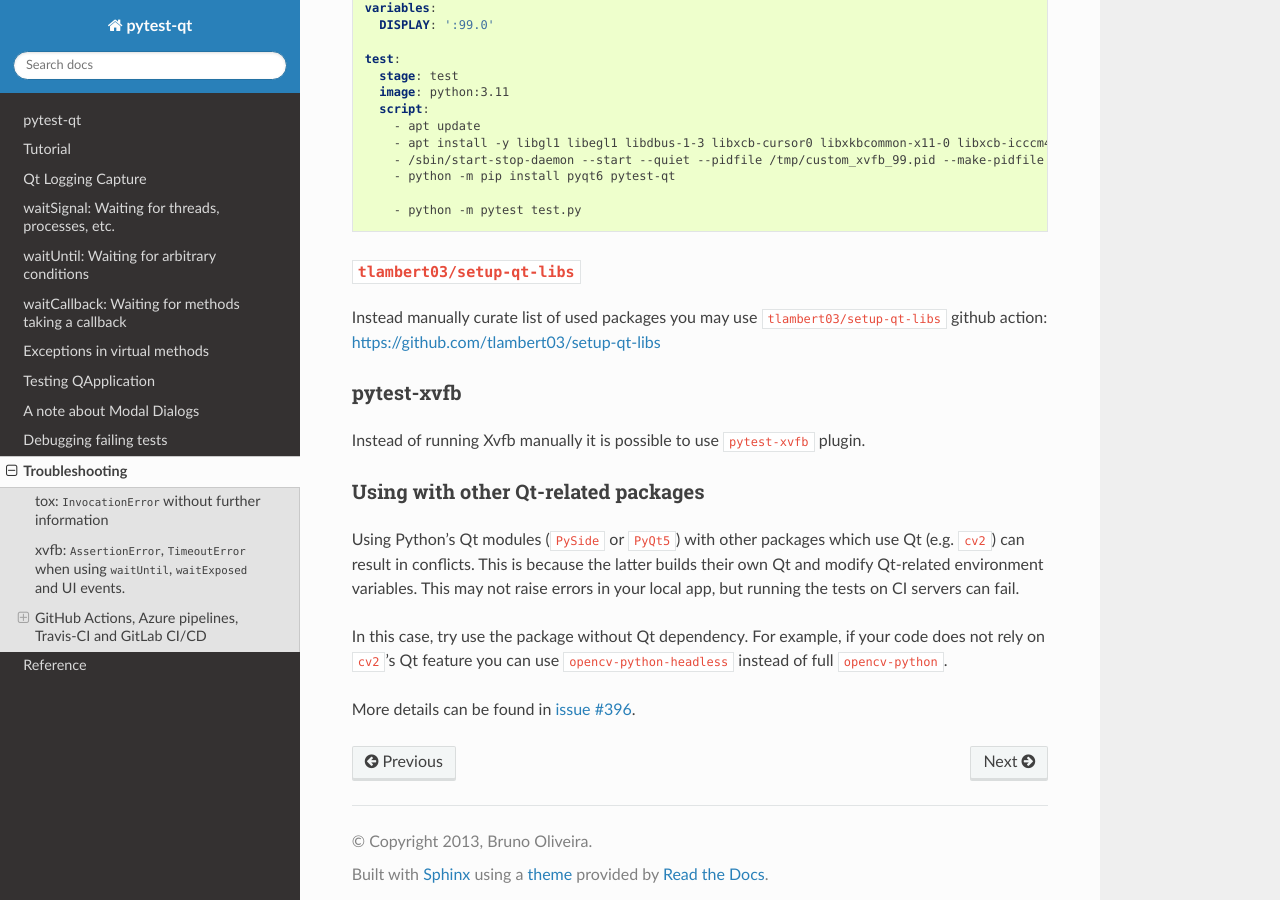
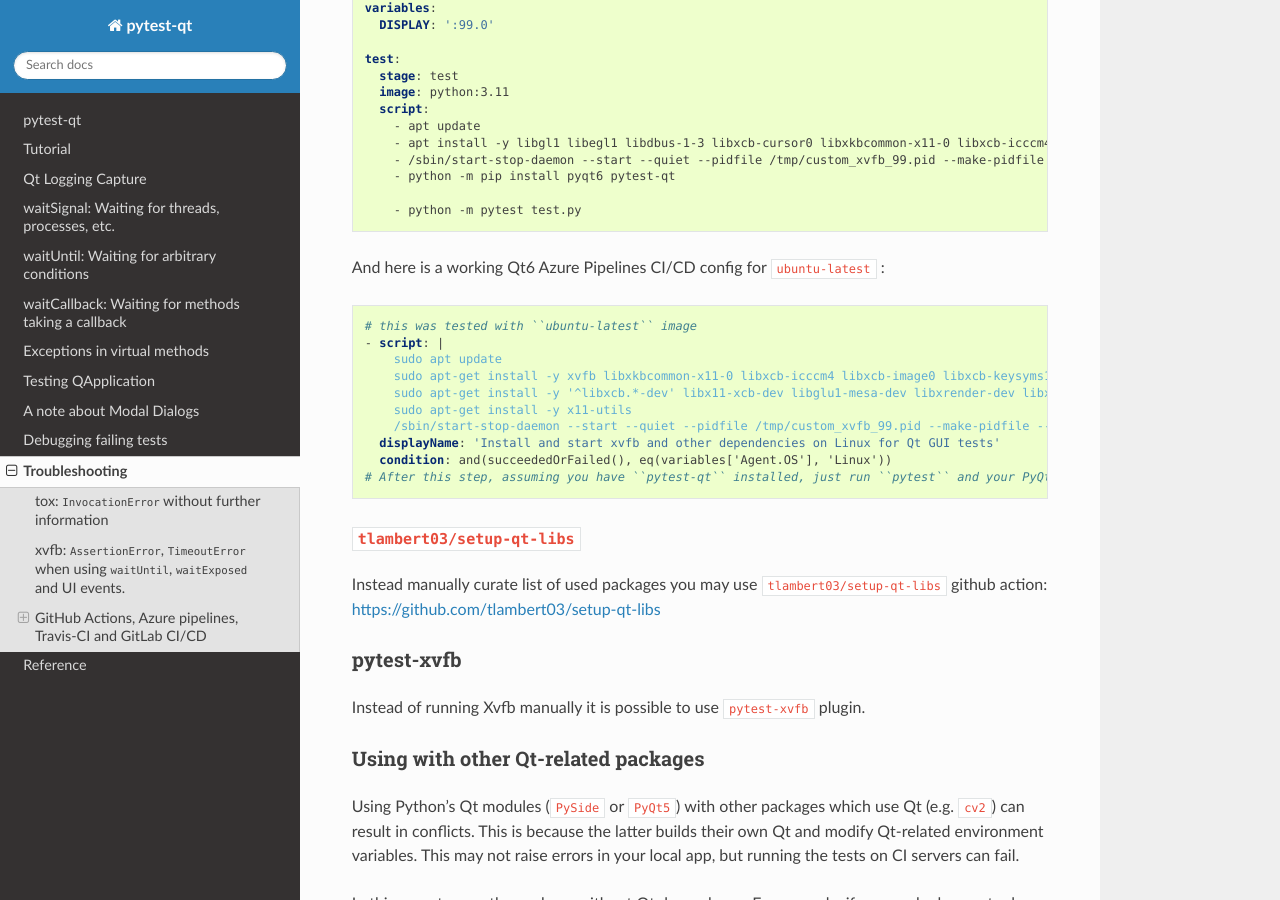
Before and after one commit to pytest-dev/pytest-qt, a Sphinx documentation site: the page built from docs/troubleshooting.rst, in a window 1280 px wide and 900 px high, scrolled down 2380 px. Built offline with Sphinx 7.4.7 and the Read the Docs theme 3.1.0, drawn with Linux system fonts in a browser that asks for light colours; pages that are not in the unit, such as notebooks, are missing from menus.

Commit message:
Add Azure Pipelines instructions for running pytest-qt tests with PyQt6

```diff
--- a/docs/troubleshooting.rst
+++ b/docs/troubleshooting.rst
@@ -123,6 +123,22 @@ And here is a working Qt6 GitLab CI/CD config :
         - python -m pytest test.py
 
 
+And here is a working Qt6 Azure Pipelines CI/CD config for ``ubuntu-latest`` :
+
+.. code-block:: yaml
+
+    # this was tested with ``ubuntu-latest`` image
+    - script: |
+        sudo apt update
+        sudo apt-get install -y xvfb libxkbcommon-x11-0 libxcb-icccm4 libxcb-image0 libxcb-keysyms1 libxcb-randr0 libxcb-render-util0 libxcb-xinerama0 libxcb-xinput0 libxcb-xfixes0 libxcb-shape0 libglib2.0-0 libgl1-mesa-dev
+        sudo apt-get install -y '^libxcb.*-dev' libx11-xcb-dev libglu1-mesa-dev libxrender-dev libxi-dev libxkbcommon-dev libxkbcommon-x11-dev
+        sudo apt-get install -y x11-utils
+        /sbin/start-stop-daemon --start --quiet --pidfile /tmp/custom_xvfb_99.pid --make-pidfile --background --exec /usr/bin/Xvfb -- :99 -screen 0 1920x1200x24 -ac +extension GLX
+      displayName: 'Install and start xvfb and other dependencies on Linux for Qt GUI tests'
+      condition: and(succeededOrFailed(), eq(variables['Agent.OS'], 'Linux'))
+    # After this step, assuming you have ``pytest-qt`` installed, just run ``pytest`` and your PyQt6 tests will work
+
+
 ``tlambert03/setup-qt-libs``
 ~~~~~~~~~~~~~~~~~~~~~~~~~~~~
 Instead manually curate list of used packages you may use ``tlambert03/setup-qt-libs`` github action: https://github.com/tlambert03/setup-qt-libs
```
